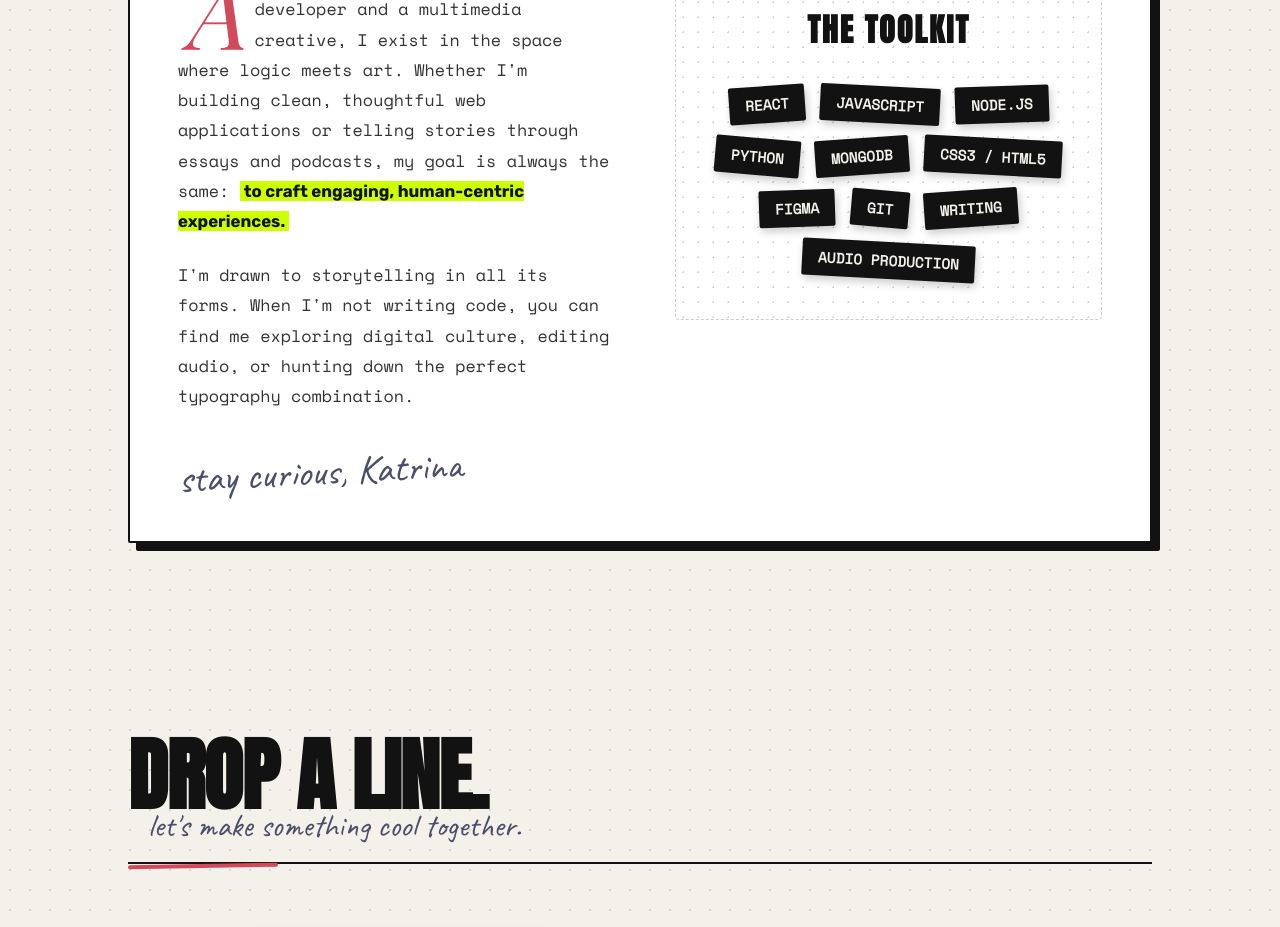
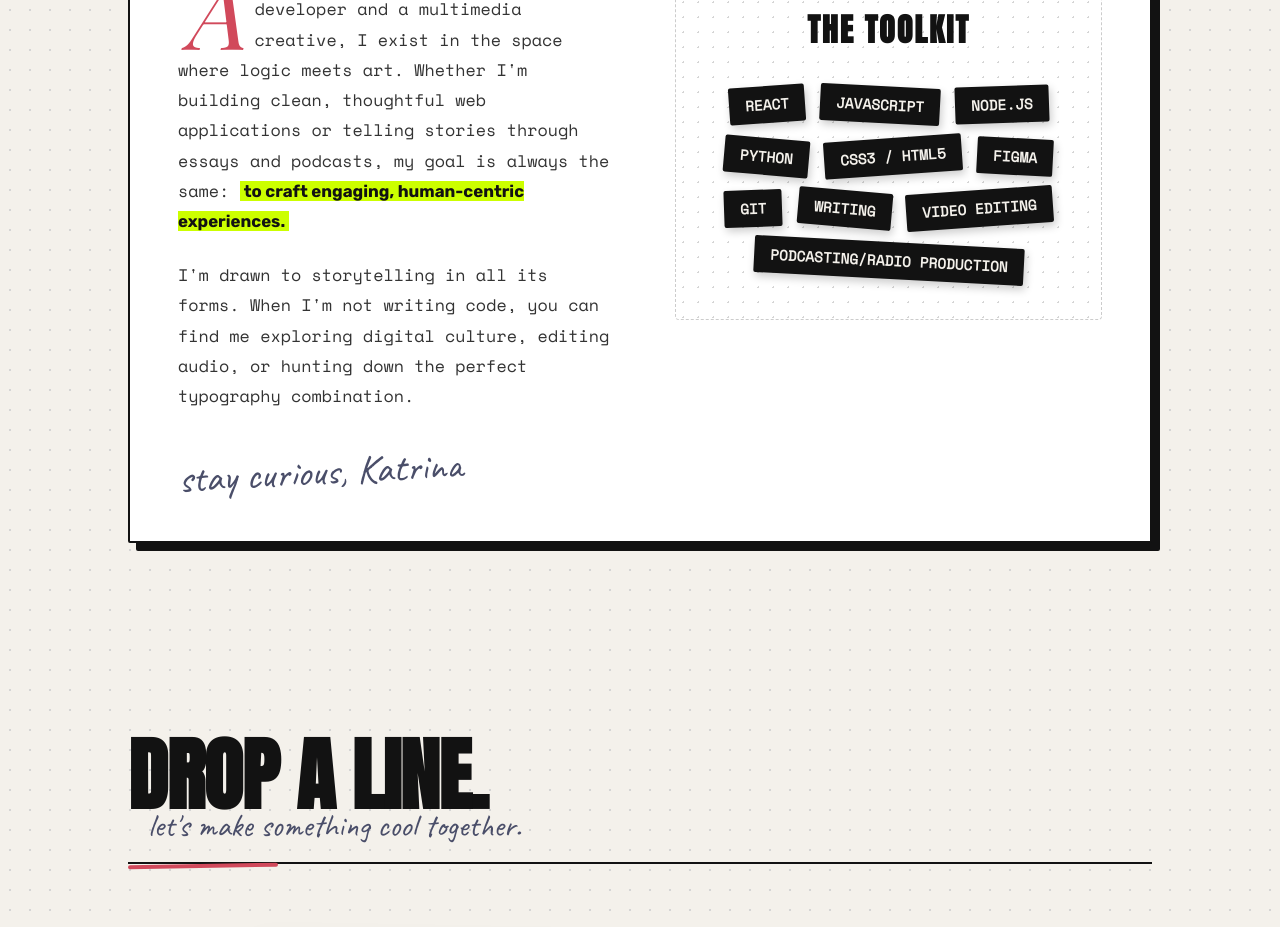
Before and after one commit to kattyd/kaaahtea-d, a React (Vite) app: page / in a window 1280 px wide. Shown: the part 3500-4427 px from the top of the page. Built offline with nearby package versions, Linux system fonts and the light colour scheme; a web font is replaced by a local one.

Commit message:
updated skills

```diff
--- a/src/components/Dossier.jsx
+++ b/src/components/Dossier.jsx
@@ -7,8 +7,8 @@ const Dossier = () => {
   const constraintsRef = useRef(null);
 
   const skills = [
-    'React', 'JavaScript', 'Node.js', 'Python', 'MongoDB',
-    'CSS3 / HTML5', 'Figma', 'Git', 'Writing', 'Audio Production'
+    'React', 'JavaScript', 'Node.js', 'Python',
+    'CSS3 / HTML5', 'Figma', 'Git', 'Writing', 'Video Editing', 'Podcasting/Radio Production'
   ];
 
   return (
```
